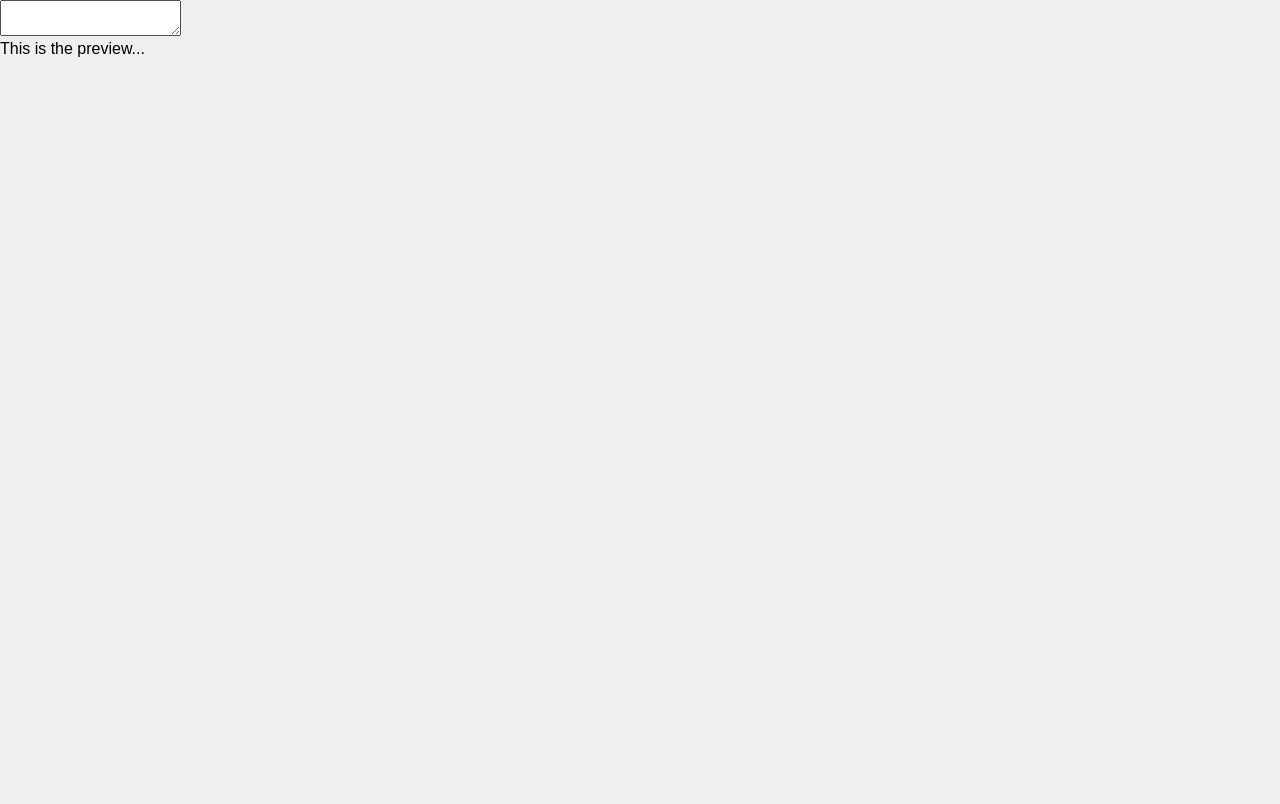
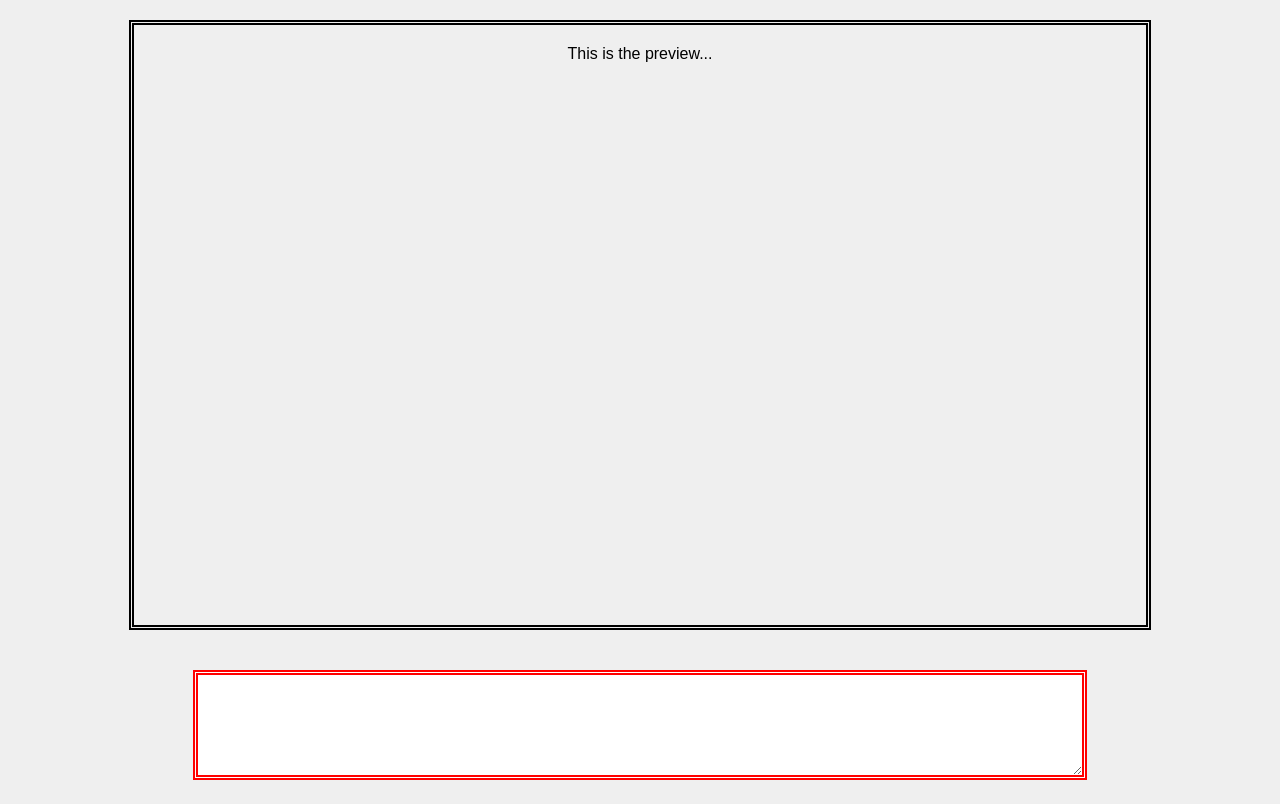
Before and after one commit to jpstanway/fcc-markdown-previewer, a React (Create React App) app in the folder app/: page / in a window 1280 px wide. Built offline with nearby package versions, Linux system fonts and the light colour scheme.

Commit message:
create sizing and positioning for main elements on page

```diff
--- a/app/src/App.js
+++ b/app/src/App.js
@@ -7,8 +7,8 @@ class App extends Component {
   render() {
     return (
       <div id="container">
+        <Preview />
         <Editor />
-        <Preview />
       </div>
     );
   }
--- a/app/src/stylesheets/App.css
+++ b/app/src/stylesheets/App.css
@@ -3,3 +3,22 @@ body {
   padding: 0;
   font-family: sans-serif;
   background-color: #efefef; }
+
+#container {
+  max-width: 1080px;
+  margin: auto;
+  text-align: center; }
+
+#preview {
+  height: 70vh;
+  width: 90%;
+  margin: 20px auto;
+  padding: 20px;
+  border: thick double black; }
+
+#editor {
+  height: 10vh;
+  width: 80%;
+  margin: 20px auto;
+  padding: 10px;
+  border: thick double red; }
--- a/app/src/stylesheets/App.scss
+++ b/app/src/stylesheets/App.scss
@@ -7,3 +7,19 @@ body {
   font-family: sans-serif;
   background-color: #efefef;
 }
+
+#container {
+  max-width: 1080px;
+  margin: auto;
+  text-align: center;
+}
+
+#preview {
+  @include sizing(70vh, 90%, 20px);
+  @include border(black);
+}
+
+#editor {
+  @include sizing(10vh, 80%, 10px);
+  @include border(red);
+}
```
Also changed, not shown: app/src/stylesheets/partials/_mixins.scss (+10 -0 lines).
